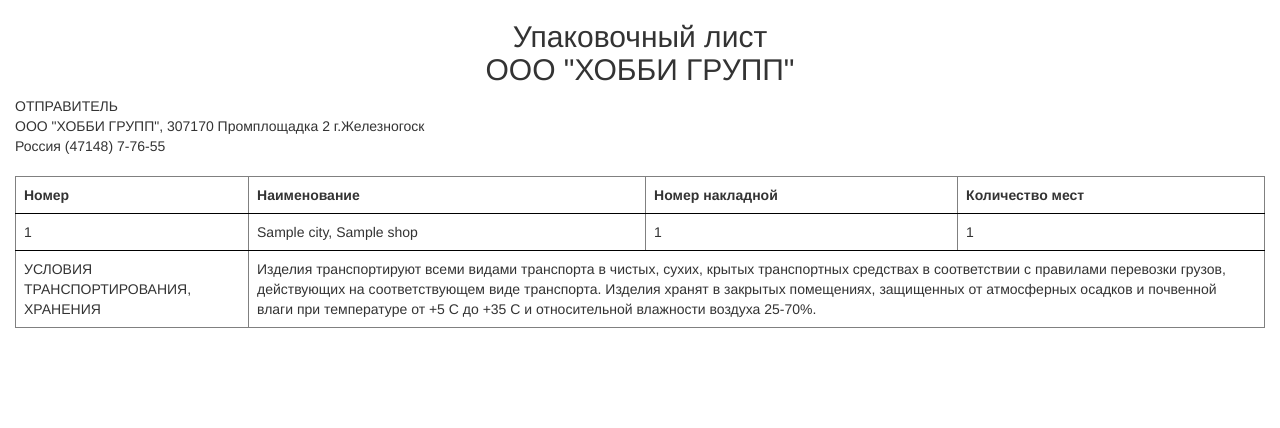
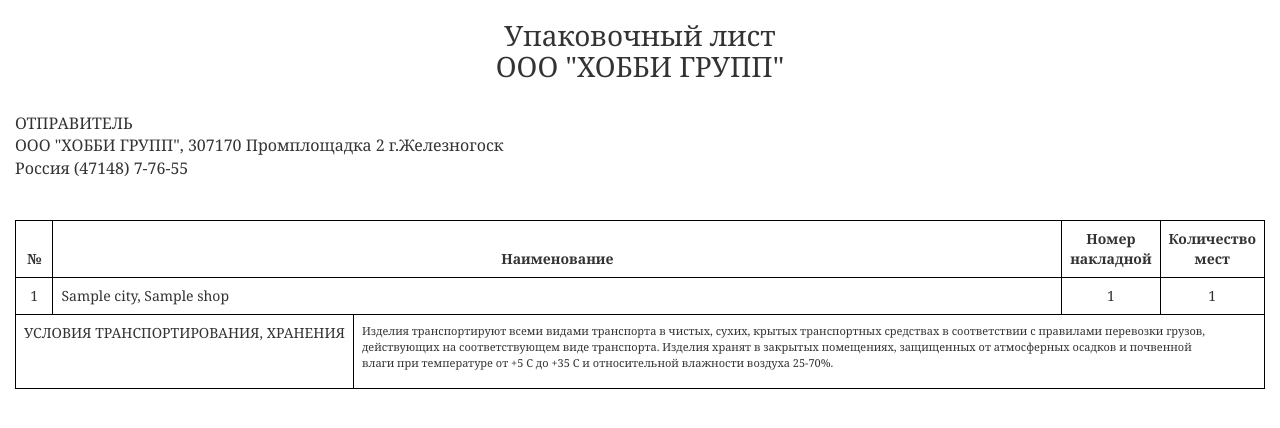
Before and after one commit to Illuzzion/dj1, a Django app: a page that uses templates/orders/pagination.html in a window 1280 px wide. Shown: the top 428 px of the page. Run offline with Django 3.2, Linux system fonts and the light colour scheme; tables that the repository leaves empty hold one stand-in row (values such as "Sample post"); some libraries are stand-ins or nearby versions.

Commit message:
edited print templates

```diff
--- a/orders/models.py
+++ b/orders/models.py
@@ -70,6 +70,7 @@ class OrderEntry(models.Model):
     class Meta:
         verbose_name = 'Элемент заказа'
         verbose_name_plural = 'Элементы заказа'
+        unique_together = ('order', 'invoice_number')
 
     def __str__(self):
-        return "Заказ №{}, {}, место {}".format(self.order, self.shop, self.place)
+        return "Упаковочный лист №{}, {}, номер накладной {}".format(self.order, self.shop, self.invoice_number)
--- a/orders/views.py
+++ b/orders/views.py
@@ -10,6 +10,7 @@ class OrderIndexView(generic.ListView):
     # отсортируем по id через queryset
     queryset = Order.objects.order_by('-id')
     template_name = 'orders/index.html'
+    paginate_by = 10
 
 
 class OrderCreateView(generic.CreateView):
@@ -45,6 +46,11 @@ class OrderDetailView(generic.ListView, generic.CreateView):
         :return:
         """
         return ['orders/print_order_details.html'] if self.request.GET.get('print') else ['orders/order_details.html']
+
+    def form_invalid(self, form):
+        order = Order.objects.get(pk=self.kwargs['pk'])
+        order_entries = OrderEntry.objects.filter(order=order)
+        return self.render_to_response(locals())
 
 
 class CityListView(generic.ListView):
--- a/templates/orders/base.html
+++ b/templates/orders/base.html
@@ -12,7 +12,7 @@
         <nav>
             <ul class="nav nav-pills pull-right">
                 <li><a href="{% url 'orders:index' %}">Главная</a></li>
-                <li><a href="{% url 'orders:city_list' %}">Города & Магазины</a></li>
+                <li><a href="{% url 'orders:city_list' %}">Города и магазины</a></li>
             </ul>
         </nav>
         <h3 class="text-muted">Упаковочные листы</h3>
--- a/templates/orders/index.html
+++ b/templates/orders/index.html
@@ -10,12 +10,12 @@
 
         <div class="list-group">
             {% for order in order_list %}
-                <a href="{% url 'orders:order_details' order.id %}" class="list-group-item">Заявка №{{ order.id }} от
+                <a href="{% url 'orders:order_details' order.id %}" class="list-group-item">Упаковочный лист №{{ order.id }} от
                     {{ order.date|date:'d.m.Y' }}</a>
             {% endfor %}
         </div>
     {% else %}
-        Пока заявок нет
+        Пока листов нет
     {% endif %}
-    <a href="{% url 'orders:new_order' %}" class="btn btn-primary">Добавить заявку</a>
+    <a href="{% url 'orders:new_order' %}" class="btn btn-primary">Добавить упаковочный лист</a>
 {% endblock %}
--- a/templates/orders/new_order.html
+++ b/templates/orders/new_order.html
@@ -1,13 +1,13 @@
 {% extends 'orders/base.html' %}
 {% load staticfiles %}
 
-{% block title_block %}Добавление нового заказа{% endblock %}
+{% block title_block %}Добавление упаковочного листа{% endblock %}
 
 {% block body_block %}
     <form method="POST">
         {% csrf_token %}
         {{ form }}
-        <button type="submit" class="btn btn-primary">Добавить новую заявку</button>
+        <button type="submit" class="btn btn-primary">Добавить упаковочный лист</button>
     </form>
     <a href="{% url 'orders:index' %}" class="btn">Я передумал</a>
 {% endblock %}
--- a/templates/orders/pagination.html
+++ b/templates/orders/pagination.html
@@ -2,7 +2,7 @@
     <nav>
         <ul class="pager">
             {% if page_obj.has_previous %}
-                <li class="previous">
+                <li>
                     <a href="?page={{ page_obj.previous_page_number }}">← Предыдущая</a>
                 </li>
             {% else %}
@@ -13,12 +13,19 @@
                 </li>
             {% endif %}
             {% for page in paginator.page_range %}
-                <li {% if page == page_obj.number %}class="active"{% endif %}>
-                    <a href="?page={{ page }}">{{ page }}</a>
-                </li>
+                {% if page == page_obj.number %}
+                    <li class="disabled">
+                        <a>{{ page }}</a>
+                    </li>
+                {% else %}
+                    <li>
+                        <a href="?page={{ page }}">{{ page }}</a>
+                    </li>
+                {% endif %}
+
             {% endfor %}
             {% if page_obj.has_next %}
-                <li class="next">
+                <li>
                     <a href="?page={{ page_obj.next_page_number }}">Следующая →</a>
                 </li>
             {% else %}
--- a/templates/orders/print_base.html
+++ b/templates/orders/print_base.html
@@ -29,11 +29,13 @@
     vertical-align: top;
     border-top: 1px solid #000;
 }
-
     .table>thead>tr>th {
     vertical-align: bottom;
     border-bottom: 1px solid #000;
 }
+    body{
+        font-family: Georgia, 'Times New Roman', Times, serif;
+    }
 </style>
 </body>
 </html>
--- a/templates/orders/print_order_details.html
+++ b/templates/orders/print_order_details.html
@@ -1,46 +1,86 @@
 {% extends 'orders/print_base.html' %}
 
-{% block title_block %}Заявка №{{ order.id }} от {{ order.date|date:'d.m.Y' }}{% endblock %}
+{% block title_block %}Упаковочный лист №{{ order.id }} от {{ order.date|date:'d.m.Y' }}{% endblock %}
 
 {% block body_block %}
-    <h2 style="text-align: center">Упаковочный лист<br>ООО "ХОББИ ГРУПП"</h2>
+    <style type="text/css">
+
+        table {
+            border: 1px solid #000000;
+        }
+
+        div.inline {
+            float: left;
+        }
+
+        .text-center {
+            text-align: center;
+        }
+
+        .table-bottom {
+            padding: 0px !important;
+        }
+
+        div.inline > p {
+            padding: 8px;
+        }
+
+        .sender {
+            font-size: 16px;
+        }
+    </style>
+    <h2 class="text-center" style="font-size: 28px">Упаковочный лист<br>ООО "ХОББИ ГРУПП"</h2>
+    <br>
     <div class="sender">
-    ОТПРАВИТЕЛЬ<br>
-    ООО "ХОББИ ГРУПП", 307170 Промплощадка 2 г.Железногоск<br>
-    Россия (47148) 7-76-55
+        ОТПРАВИТЕЛЬ<br>
+        ООО "ХОББИ ГРУПП", 307170 Промплощадка 2 г.Железногоск<br>
+        Россия (47148) 7-76-55
     </div>
-    <br>
+    <br><br>
     {% if order_entries %}
-        <table class="table" border="1">
+        <table class="table" border="1"
+               style="{% if request.GET.size == 'normal' %}
+                   font-size: 14px;
+               {% else %}
+                   font-size: 24px; font-weight: bold;
+               {% endif %}">
             <thead>
             <tr>
-                <th>Номер</th>
-                <th>Наименование</th>
-                <th>Номер накладной</th>
-                <th>Количество мест</th>
+                <th width="3%" class="text-center">№</th>
+                <th class="text-center">Наименование</th>
+                <th width="50" class="text-center">Номер накладной</th>
+                <th width="50" class="text-center">Количество мест</th>
             </tr>
             </thead>
             <tbody>
             {% for entry in order_entries %}
                 <tr>
-                    <td>{{ forloop.counter }}</td>
+                    <td class="text-center">{{ forloop.counter }}</td>
                     <td>{{ entry.shop }}</td>
-                    <td>{{ entry.place }}</td>
-                    <td>1</td>
+                    <td class="text-center">{{ entry.invoice_number }}</td>
+                    <td class="text-center">{{ entry.place }}</td>
                 </tr>
 
             {% endfor %}
             <tr>
-                <td>УСЛОВИЯ ТРАНСПОРТИРОВАНИЯ, ХРАНЕНИЯ</td>
-                <td colspan="3">Изделия транспортируют всеми видами транспорта в чистых, сухих, крытых транспортных средствах в соответствии с правилами перевозки грузов, действующих на соответствующем виде транспорта.
-Изделия хранят в закрытых помещениях, защищенных от атмосферных осадков и почвенной влаги при температуре от +5 С до +35 С и относительной влажности воздуха 25-70%.</td>
+                <td colspan="4" class="table-bottom">
+                    <div>
+                        <div class="inline" style="width: 27%;font-size: 14px;">
+                            <p>УСЛОВИЯ ТРАНСПОРТИРОВАНИЯ, ХРАНЕНИЯ</p>
+                        </div>
+                        <div class="inline" style="width: 70%; font-size: 11px; border-left: 1px solid #000;">
+                            <p>Изделия транспортируют всеми видами транспорта в чистых, сухих, крытых транспортных
+                                средствах в соответствии с правилами перевозки грузов, действующих на соответствующем
+                                виде транспорта. Изделия хранят в закрытых помещениях, защищенных от атмосферных осадков
+                                и почвенной
+                                влаги при температуре от +5 С до +35 С и относительной влажности воздуха 25-70%.</p>
+                        </div>
+                        <div style="clear: both"></div>
+                    </div>
+                </td>
             </tr>
             </tbody>
         </table>
     {% endif %}
-    <style type="text/css">
-        @media print {
 
-        }
-    </style>
 {% endblock %}
```
Also changed, not shown: templates/orders/order_details.html (+13 -7 lines), orders/migrations/0001_initial.py.
